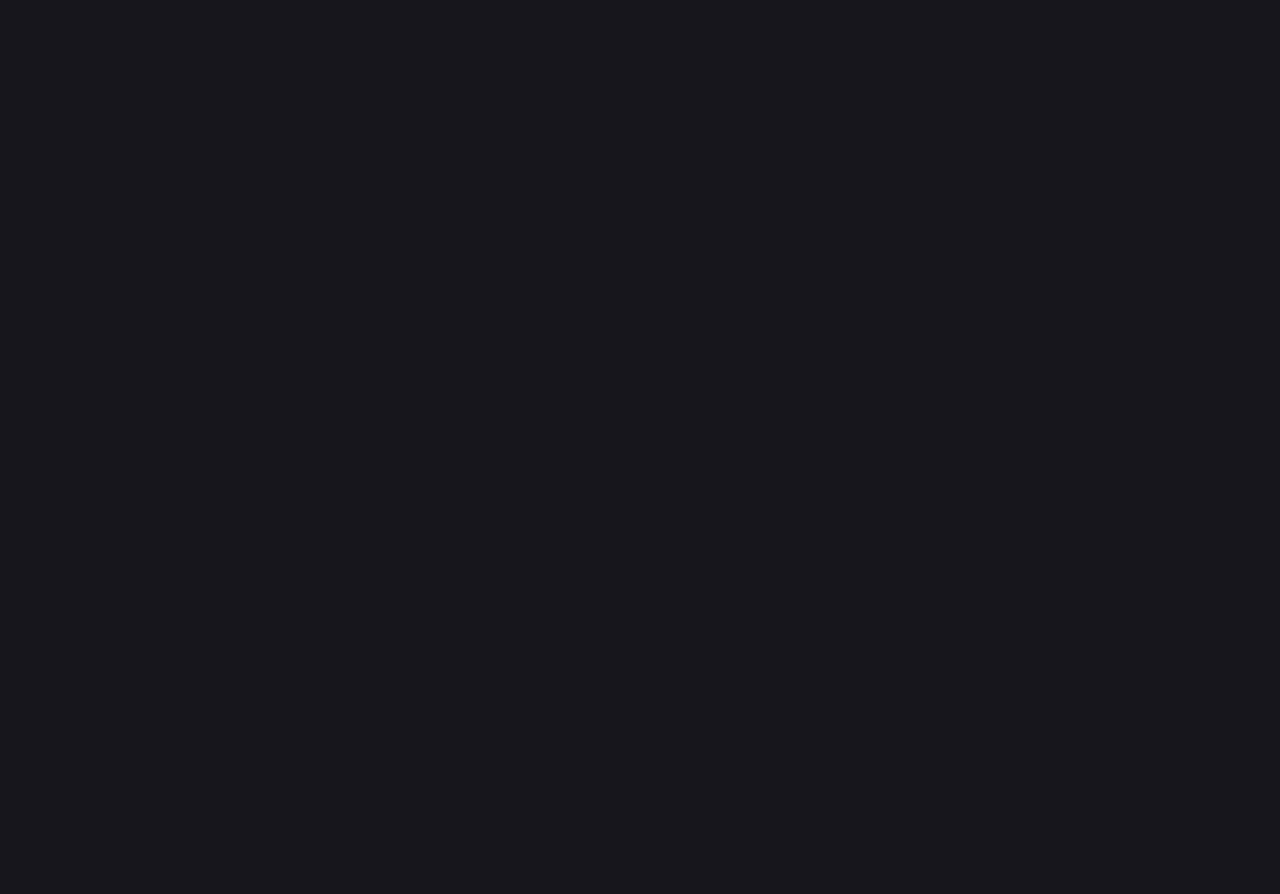
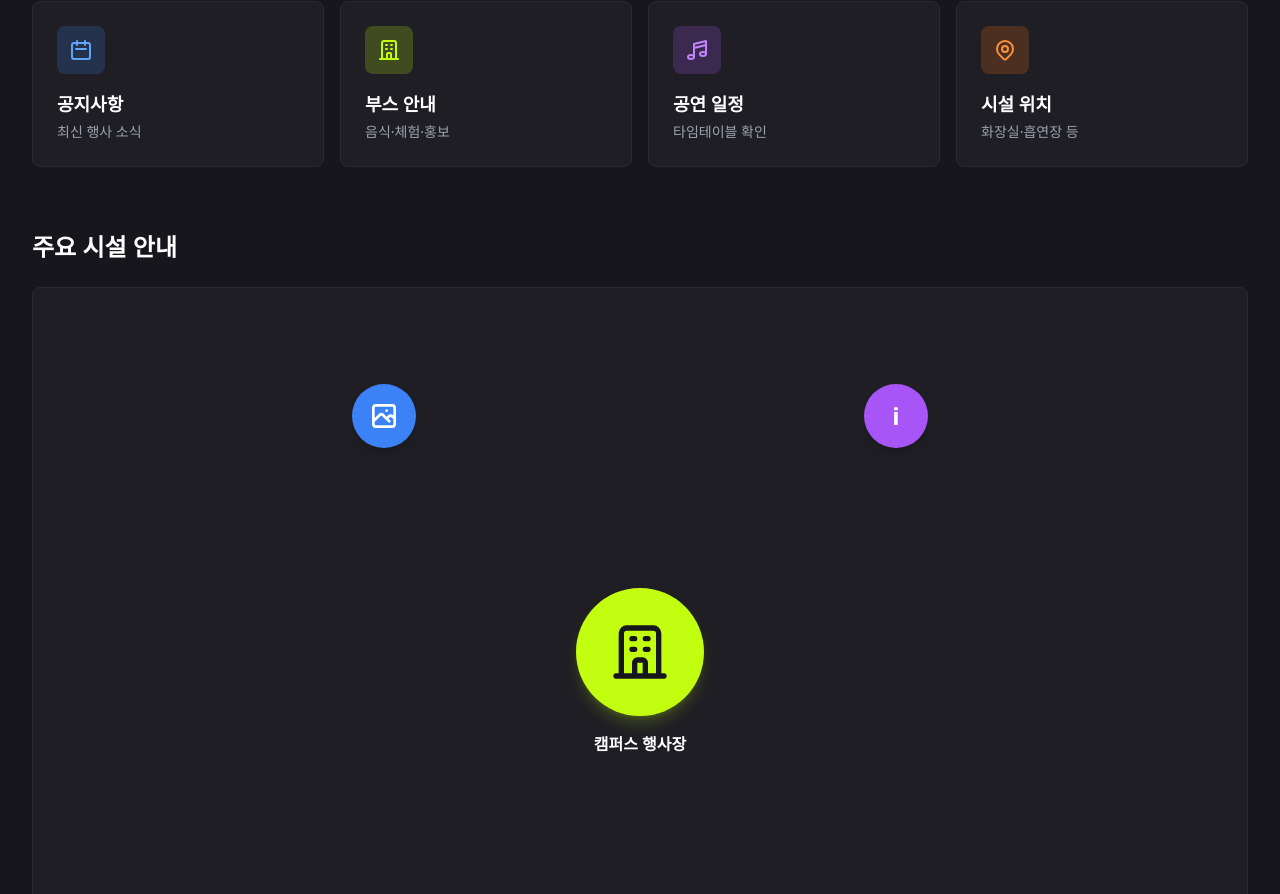
Before and after one commit to lloes098/25-channeltalk-eventlive, a Next.js app: page / in a window 1280 px wide. Shown: the part 1480-2374 px from the top of the page. Before the commit the page ends 1393 px from the top, so only its background shows below. Built offline with nearby package versions, Linux system fonts and the light colour scheme; no server answers.

Commit message:
feat: home page 추가

```diff
--- a/app/page.tsx
+++ b/app/page.tsx
@@ -221,6 +221,211 @@ export default function Home() {
             </div>
           </div>
         </div>
+
+        {/* 빠른 메뉴 섹션 */}
+        <section className="mt-12 lg:mt-16">
+          <h2 className="text-2xl font-bold text-white mb-6">빠른 메뉴</h2>
+          <div className="grid grid-cols-2 md:grid-cols-4 gap-4">
+            <Link
+              href="/notices"
+              className="group bg-[#1F1E24] border border-[#2A2930] rounded-lg p-6 hover:border-[#C2FE0F]/50 transition-all hover:bg-[#2A2930]"
+            >
+              <div className="w-12 h-12 rounded-lg bg-blue-500/20 flex items-center justify-center mb-4 group-hover:bg-blue-500/30 transition-colors">
+                <svg
+                  className="w-6 h-6 text-blue-400"
+                  fill="none"
+                  stroke="currentColor"
+                  viewBox="0 0 24 24"
+                >
+                  <path
+                    strokeLinecap="round"
+                    strokeLinejoin="round"
+                    strokeWidth={2}
+                    d="M8 7V3m8 4V3m-9 8h10M5 21h14a2 2 0 002-2V7a2 2 0 00-2-2H5a2 2 0 00-2 2v12a2 2 0 002 2z"
+                  />
+                </svg>
+              </div>
+              <h3 className="text-lg font-semibold text-white mb-1">공지사항</h3>
+              <p className="text-sm text-gray-400">최신 행사 소식</p>
+            </Link>
+
+            <Link
+              href="/booths"
+              className="group bg-[#1F1E24] border border-[#2A2930] rounded-lg p-6 hover:border-[#C2FE0F]/50 transition-all hover:bg-[#2A2930]"
+            >
+              <div className="w-12 h-12 rounded-lg bg-[#C2FE0F]/20 flex items-center justify-center mb-4 group-hover:bg-[#C2FE0F]/30 transition-colors">
+                <svg
+                  className="w-6 h-6 text-[#C2FE0F]"
+                  fill="none"
+                  stroke="currentColor"
+                  viewBox="0 0 24 24"
+                >
+                  <path
+                    strokeLinecap="round"
+                    strokeLinejoin="round"
+                    strokeWidth={2}
+                    d="M19 21V5a2 2 0 00-2-2H7a2 2 0 00-2 2v16m14 0h2m-2 0h-5m-9 0H3m2 0h5M9 7h1m-1 4h1m4-4h1m-1 4h1m-5 10v-5a1 1 0 011-1h2a1 1 0 011 1v5m-4 0h4"
+                  />
+                </svg>
+              </div>
+              <h3 className="text-lg font-semibold text-white mb-1">부스 안내</h3>
+              <p className="text-sm text-gray-400">음식·체험·홍보</p>
+            </Link>
+
+            <Link
+              href="/performances"
+              className="group bg-[#1F1E24] border border-[#2A2930] rounded-lg p-6 hover:border-[#C2FE0F]/50 transition-all hover:bg-[#2A2930]"
+            >
+              <div className="w-12 h-12 rounded-lg bg-purple-500/20 flex items-center justify-center mb-4 group-hover:bg-purple-500/30 transition-colors">
+                <svg
+                  className="w-6 h-6 text-purple-400"
+                  fill="none"
+                  stroke="currentColor"
+                  viewBox="0 0 24 24"
+                >
+                  <path
+                    strokeLinecap="round"
+                    strokeLinejoin="round"
+                    strokeWidth={2}
+                    d="M9 19V6l12-3v13M9 19c0 1.105-1.343 2-3 2s-3-.895-3-2 1.343-2 3-2 3 .895 3 2zm12-3c0 1.105-1.343 2-3 2s-3-.895-3-2 1.343-2 3-2 3 .895 3 2zM9 10l12-3"
+                  />
+                </svg>
+              </div>
+              <h3 className="text-lg font-semibold text-white mb-1">공연 일정</h3>
+              <p className="text-sm text-gray-400">타임테이블 확인</p>
+            </Link>
+
+            <Link
+              href="/facilities"
+              className="group bg-[#1F1E24] border border-[#2A2930] rounded-lg p-6 hover:border-[#C2FE0F]/50 transition-all hover:bg-[#2A2930]"
+            >
+              <div className="w-12 h-12 rounded-lg bg-orange-500/20 flex items-center justify-center mb-4 group-hover:bg-orange-500/30 transition-colors">
+                <svg
+                  className="w-6 h-6 text-orange-400"
+                  fill="none"
+                  stroke="currentColor"
+                  viewBox="0 0 24 24"
+                >
+                  <path
+                    strokeLinecap="round"
+                    strokeLinejoin="round"
+                    strokeWidth={2}
+                    d="M17.657 16.657L13.414 20.9a1.998 1.998 0 01-2.827 0l-4.244-4.243a8 8 0 1111.314 0z"
+                  />
+                  <path
+                    strokeLinecap="round"
+                    strokeLinejoin="round"
+                    strokeWidth={2}
+                    d="M15 11a3 3 0 11-6 0 3 3 0 016 0z"
+                  />
+                </svg>
+              </div>
+              <h3 className="text-lg font-semibold text-white mb-1">시설 위치</h3>
+              <p className="text-sm text-gray-400">화장실·흡연장 등</p>
+            </Link>
+          </div>
+        </section>
+
+        {/* 주요 시설 안내 섹션 */}
+        <section className="mt-12 lg:mt-16">
+          <h2 className="text-2xl font-bold text-white mb-6">주요 시설 안내</h2>
+          <div className="bg-[#1F1E24] border border-[#2A2930] rounded-lg p-8 lg:p-12">
+            <div className="relative w-full max-w-2xl mx-auto aspect-square">
+              {/* 중앙 캠퍼스 행사장 아이콘 */}
+              <div className="absolute top-1/2 left-1/2 transform -translate-x-1/2 -translate-y-1/2">
+                <div className="w-24 h-24 lg:w-32 lg:h-32 rounded-full bg-[#C2FE0F] flex items-center justify-center shadow-lg shadow-[#C2FE0F]/20">
+                  <svg
+                    className="w-12 h-12 lg:w-16 lg:h-16 text-[#17161C]"
+                    fill="none"
+                    stroke="currentColor"
+                    viewBox="0 0 24 24"
+                  >
+                    <path
+                      strokeLinecap="round"
+                      strokeLinejoin="round"
+                      strokeWidth={2}
+                      d="M19 21V5a2 2 0 00-2-2H7a2 2 0 00-2 2v16m14 0h2m-2 0h-5m-9 0H3m2 0h5M9 7h1m-1 4h1m4-4h1m-1 4h1m-5 10v-5a1 1 0 011-1h2a1 1 0 011 1v5m-4 0h4"
+                    />
+                  </svg>
+                </div>
+                <div className="mt-4 text-center">
+                  <p className="text-white font-semibold text-sm lg:text-base">캠퍼스 행사장</p>
+                </div>
+              </div>
+
+              {/* 주변 시설 아이콘들 */}
+              {/* 상단 왼쪽 - 갤러리/사진 */}
+              <div className="absolute top-8 left-8 lg:top-12 lg:left-12">
+                <div className="w-14 h-14 lg:w-16 lg:h-16 rounded-full bg-blue-500 flex items-center justify-center shadow-lg cursor-pointer hover:scale-110 transition-transform">
+                  <svg
+                    className="w-7 h-7 lg:w-8 lg:h-8 text-white"
+                    fill="none"
+                    stroke="currentColor"
+                    viewBox="0 0 24 24"
+                  >
+                    <path
+                      strokeLinecap="round"
+                      strokeLinejoin="round"
+                      strokeWidth={2}
+                      d="M4 16l4.586-4.586a2 2 0 012.828 0L16 16m-2-2l1.586-1.586a2 2 0 012.828 0L20 14m-6-6h.01M6 20h12a2 2 0 002-2V6a2 2 0 00-2-2H6a2 2 0 00-2 2v12a2 2 0 002 2z"
+                    />
+                  </svg>
+                </div>
+              </div>
+
+              {/* 상단 오른쪽 - 정보 */}
+              <div className="absolute top-8 right-8 lg:top-12 lg:right-12">
+                <div className="w-14 h-14 lg:w-16 lg:h-16 rounded-full bg-purple-500 flex items-center justify-center shadow-lg cursor-pointer hover:scale-110 transition-transform">
+                  <span className="text-white text-xl lg:text-2xl font-bold">i</span>
+                </div>
+              </div>
+
+              {/* 하단 왼쪽 - Wi-Fi */}
+              <div className="absolute bottom-8 left-8 lg:bottom-12 lg:left-12">
+                <div className="w-14 h-14 lg:w-16 lg:h-16 rounded-full bg-yellow-500 flex items-center justify-center shadow-lg cursor-pointer hover:scale-110 transition-transform">
+                  <svg
+                    className="w-7 h-7 lg:w-8 lg:h-8 text-white"
+                    fill="none"
+                    stroke="currentColor"
+                    viewBox="0 0 24 24"
+                  >
+                    <path
+                      strokeLinecap="round"
+                      strokeLinejoin="round"
+                      strokeWidth={2}
+                      d="M8.111 16.404a5.5 5.5 0 017.778 0M12 20h.01M15 13a3 3 0 11-6 0 3 3 0 016 0zm-8-5a5.5 5.5 0 017.778 0M5 10.277a7.5 7.5 0 0114.001 0"
+                    />
+                  </svg>
+                </div>
+              </div>
+
+              {/* 하단 오른쪽 - 위치 핀 */}
+              <div className="absolute bottom-8 right-8 lg:bottom-12 lg:right-12">
+                <div className="w-14 h-14 lg:w-16 lg:h-16 rounded-full bg-blue-500 flex items-center justify-center shadow-lg cursor-pointer hover:scale-110 transition-transform">
+                  <svg
+                    className="w-7 h-7 lg:w-8 lg:h-8 text-white"
+                    fill="none"
+                    stroke="currentColor"
+                    viewBox="0 0 24 24"
+                  >
+                    <path
+                      strokeLinecap="round"
+                      strokeLinejoin="round"
+                      strokeWidth={2}
+                      d="M17.657 16.657L13.414 20.9a1.998 1.998 0 01-2.827 0l-4.244-4.243a8 8 0 1111.314 0z"
+                    />
+                    <path
+                      strokeLinecap="round"
+                      strokeLinejoin="round"
+                      strokeWidth={2}
+                      d="M15 11a3 3 0 11-6 0 3 3 0 016 0z"
+                    />
+                  </svg>
+                </div>
+              </div>
+            </div>
+          </div>
+        </section>
       </div>
     </main>
   )
```
